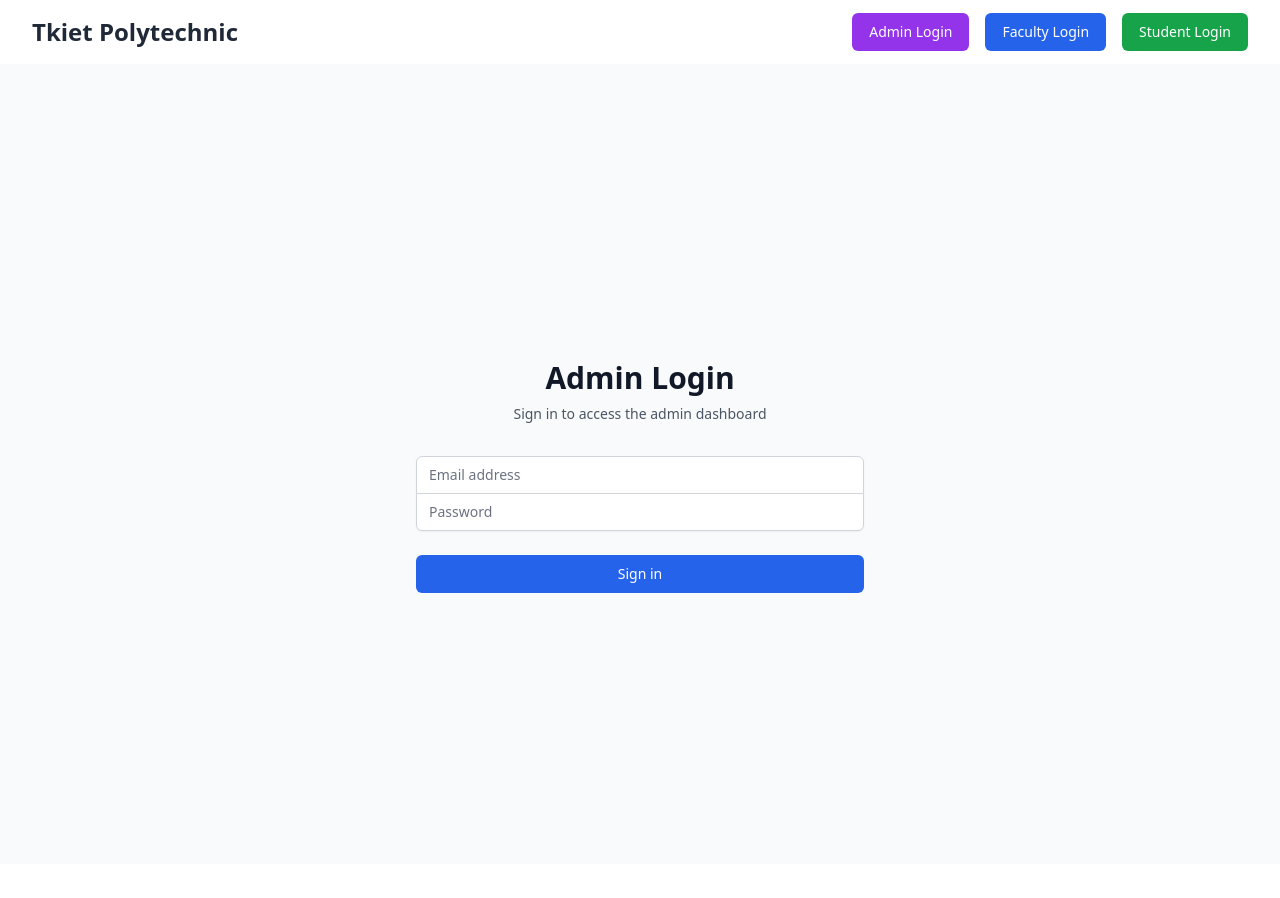
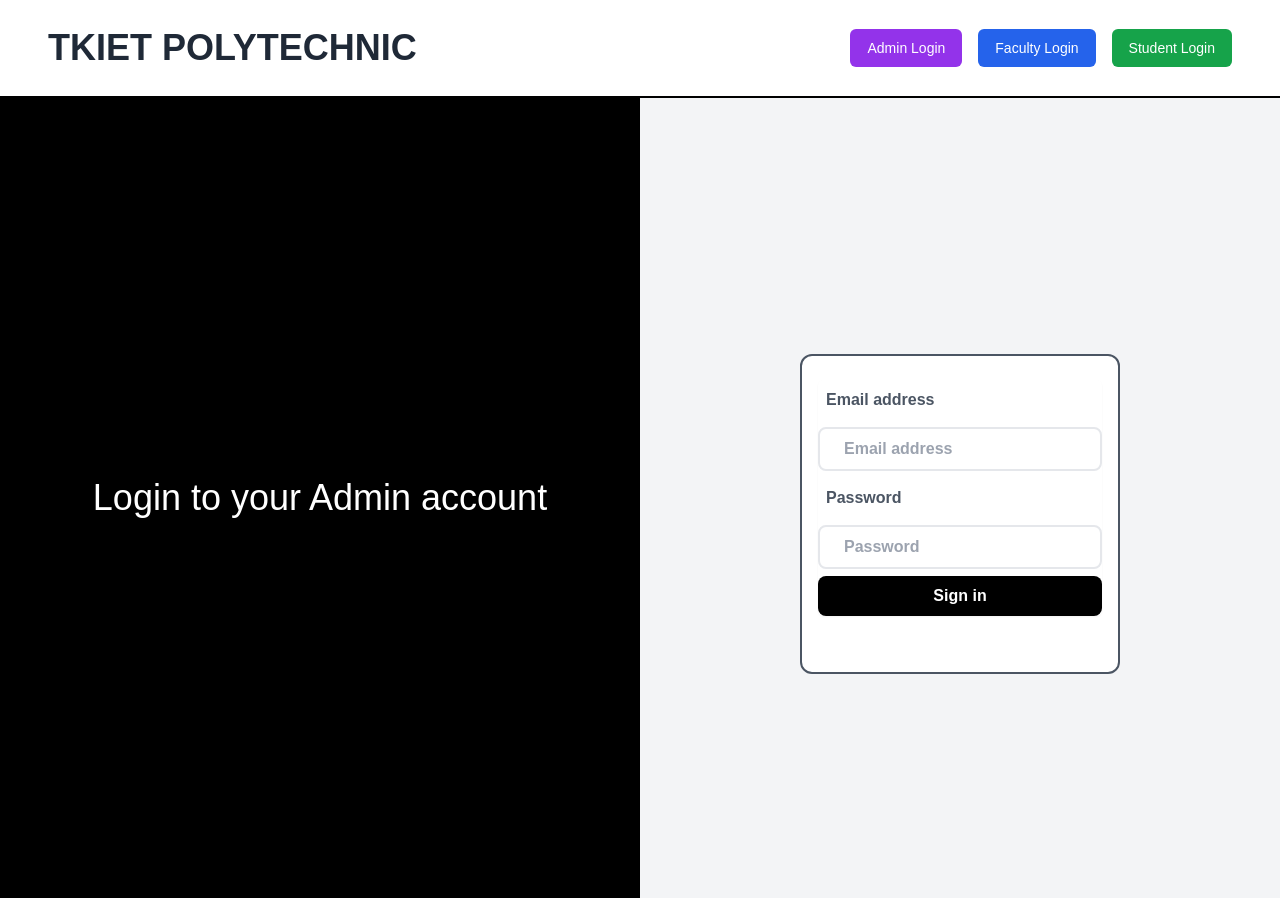
Before and after one commit to ImThanOs36/NoBunk, a React (Vite) app in the folder frontend/: page /admin/login in a window 1280 px wide. Before the commit the page ends 864 px from the top, so only its background shows below. Built offline with nearby package versions, Linux system fonts and the light colour scheme; a web font is replaced by a local one.

Commit message:
Fixing bugs

```diff
--- a/frontend/src/components/Navbar.jsx
+++ b/frontend/src/components/Navbar.jsx
@@ -3,12 +3,12 @@ import { Link } from 'react-router-dom';
 
 function Navbar() {
     return (
-        <nav className="bg-white shadow-md">
-            <div className="max-w-7xl mx-auto px-4 sm:px-6 lg:px-8">
+        <nav className="bg-white shadow-md font-ranade border-b-2 border-black p-4">
+            <div className=" mx-auto px-4 sm:px-6 lg:px-8">
                 <div className="flex justify-between items-center h-16">
                     <div className="flex-shrink-0">
                         <Link to="/" className="flex items-center">
-                            <span className="text-2xl font-bold text-gray-800">Tkiet Polytechnic</span>
+                            <span className="text-4xl font-bold text-gray-800">TKIET POLYTECHNIC</span>
                         </Link>
                     </div>
                     <div className="flex items-center space-x-4">
--- /dev/null
+++ b/frontend/src/components/StudentBulkUpload.jsx
@@ -0,0 +1,62 @@
+import React, { useState } from 'react';
+import axios from 'axios';
+const API_URL = import.meta.env.VITE_API_URL;
+const StudentBulkUpload = () => {
+  const [file, setFile] = useState(null);
+  const [message, setMessage] = useState('');
+
+  const handleFileChange = (e) => {
+    setFile(e.target.files[0]);
+    setMessage('');
+  };
+
+  const handleUpload = async (e) => {
+    e.preventDefault();
+
+    if (!file) {
+      setMessage('Please select a file to upload.');
+      return;
+    }
+
+    const formData = new FormData();
+    formData.append('file', file);
+    console.log(file)
+    try {
+      const response = await axios.post(`${API_URL}/admin/student/addbulk`, formData, {
+        headers: {
+          'Content-Type': 'multipart/form-data',
+        },
+      });
+
+      setMessage(`Upload successful! ${response.data.data.count} students added.`);
+    } catch (error) {
+      console.log(error)
+      setMessage(error.response?.data?.message || 'Upload failed.');
+    }
+  };
+
+  return (
+    <div className="max-w-md mx-auto mt-10 p-6 bg-white rounded-xl shadow-md">
+      <h2 className="text-xl font-bold mb-4 text-center">Bulk Upload Students</h2>
+      <form onSubmit={handleUpload}>
+        <input
+          type="file"
+          accept=".xlsx, .xls"
+          onChange={handleFileChange}
+          className="mb-4 block w-full text-sm text-gray-900 border border-gray-300 rounded-lg cursor-pointer bg-gray-50"
+        />
+        <button
+          type="submit"
+          className="w-full bg-blue-600 text-white py-2 px-4 rounded-lg hover:bg-blue-700 transition"
+        >
+          Upload
+        </button>
+      </form>
+      {message && (
+        <p className="mt-4 text-center text-sm text-gray-700">{message}</p>
+      )}
+    </div>
+  );
+};
+
+export default StudentBulkUpload;
--- a/frontend/src/pages/Admin.jsx
+++ b/frontend/src/pages/Admin.jsx
@@ -137,7 +137,7 @@ export default function Admin() {
     ];
 
     return (
-        <div className="min-h-screen bg-gray-50">
+        <div className="min-h-screen bg-gray-50 font-ranade">
             {/* Tabs */}
             <div className="bg-white shadow">
                 <div className="max-w-7xl mx-auto px-4 sm:px-6 lg:px-8">
--- a/frontend/src/pages/AdminLogin.jsx
+++ b/frontend/src/pages/AdminLogin.jsx
@@ -40,44 +40,52 @@ export default function AdminLogin() {
     };
 
     return (
-        <div className="min-h-screen flex items-center justify-center bg-gray-50 py-12 px-4 sm:px-6 lg:px-8">
-            <div className="max-w-md w-full space-y-8">
-                <div>
-                    <h2 className="mt-6 text-center text-3xl font-extrabold text-gray-900">
-                        Admin Login
-                    </h2>
-                    <p className="mt-2 text-center text-sm text-gray-600">
-                        Sign in to access the admin dashboard
-                    </p>
+        <div className='overflow-hidden h-screen'>
+            <div className='w-full flex font-ranade'>
+
+
+
+                <div className=' w-1/2 hidden sm:flex items-center justify-center h-screen bg-black text-white  text-4xl'>
+                    Login to your Admin account
                 </div>
-                <form className="mt-8 space-y-6" onSubmit={handleSubmit}>
-                    <div className="rounded-md shadow-sm -space-y-px">
-                        <div>
-                            <label htmlFor="email" className="sr-only">Email address</label>
+
+
+                <div className='w-full sm:w-1/2 flex items-center justify-center h-screen bg-gray-100'>
+                    <form className="mt-8 space-y-6 flex flex-col md:w-1/2 border-2 bg-white border-gray-600 p-4 rounded-xl min-h-80 font-semibold pt-6" onSubmit={handleSubmit}>
+                        <div className="rounded-md shadow-sm -space-y-px flex flex-col gap-2">
+
+                            <label htmlFor="email" className=" p-2 text-gray-600">Email address</label>
                             <input
                                 id="email"
                                 name="email"
                                 type="email"
                                 required
-                                className="appearance-none rounded-none relative block w-full px-3 py-2 border border-gray-300 placeholder-gray-500 text-gray-900 rounded-t-md focus:outline-none focus:ring-blue-500 focus:border-blue-500 focus:z-10 sm:text-sm"
+                                className="w-full border-2  rounded-lg py-2 px-6"
                                 placeholder="Email address"
                                 value={formData.email}
                                 onChange={handleChange}
+
                             />
-                        </div>
-                        <div>
-                            <label htmlFor="password" className="sr-only">Password</label>
+
+
+                            <label htmlFor="password" className=" p-2  text-gray-600">Password</label>
                             <input
                                 id="password"
                                 name="password"
                                 type="password"
                                 required
-                                className="appearance-none rounded-none relative block w-full px-3 py-2 border border-gray-300 placeholder-gray-500 text-gray-900 rounded-b-md focus:outline-none focus:ring-blue-500 focus:border-blue-500 focus:z-10 sm:text-sm"
+                                className="w-full border-2  rounded-lg py-2 px-6"
                                 placeholder="Password"
                                 value={formData.password}
                                 onChange={handleChange}
                             />
-                        </div>
+                            <button
+                                type="submit"
+                                className="w-full mt-4 bg-black text-white py-2 px-4 rounded-lg"
+                            >
+                                Sign in
+                            </button>
+
                         </div>
 
                         {error && (
@@ -87,15 +95,11 @@ export default function AdminLogin() {
                         )}
 
                         <div>
-                        <button
-                            type="submit"
-                            className="group relative w-full flex justify-center py-2 px-4 border border-transparent text-sm font-medium rounded-md text-white bg-blue-600 hover:bg-blue-700 focus:outline-none focus:ring-2 focus:ring-offset-2 focus:ring-blue-500"
-                        >
-                            Sign in
-                        </button>
+
                         </div>
                     </form>
                 </div>
             </div>
+        </div>
     );
 }
--- a/frontend/src/pages/FacultyLogin.jsx
+++ b/frontend/src/pages/FacultyLogin.jsx
@@ -5,14 +5,9 @@ const API_URL = import.meta.env.VITE_API_URL;
 
 export default function FacultyLogin() {
     const navigate = useNavigate()
-    const isLoggedIn = localStorage.getItem("isLoggedIn");
-    console.log(isLoggedIn)
 
-    useEffect(() => {
-        if (isLoggedIn) {
-            navigate("/faculty")
-        }
-    }, [])
+
+
 
     const [username, setUsername] = useState('')
     const [password, setPassword] = useState('')
@@ -25,7 +20,7 @@ export default function FacultyLogin() {
                 localStorage.setItem('role', response.data.data.role)
                 localStorage.setItem('department', response.data.data.department)
                 localStorage.setItem('id', response.data.data.id)
-                localStorage.setItem('isLoggedIn', response.data.data.isLoggedIn)
+
 
                 navigate("/faculty")
             })
@@ -38,9 +33,14 @@ export default function FacultyLogin() {
     return (
         <div className='overflow-hidden h-screen'>
             <div className='w-full flex font-ranade'>
+
                 <div className=' w-1/2 hidden sm:flex items-center justify-center h-screen bg-black text-white  text-4xl'>
                     Login to your faculty account
                 </div>
+
+
+
+
                 <div className='w-full sm:w-1/2 flex items-center justify-center h-screen bg-gray-100'>
                     <div className='flex flex-col md:w-1/2 border-2 bg-white border-gray-600 p-4 rounded-xl min-h-80 font-semibold pt-6'>
                         <label htmlFor="username" className='p-2 text-gray-600'>Email Id</label>
--- a/frontend/src/pages/StudentManagement.jsx
+++ b/frontend/src/pages/StudentManagement.jsx
@@ -1,5 +1,6 @@
 import { useState, useEffect } from 'react';
 import axios from 'axios';
+import StudentBulkUpload from '../components/StudentBulkUpload';
 
 const API_URL = import.meta.env.VITE_API_URL;
 const ITEMS_PER_PAGE = 10;
@@ -442,6 +443,9 @@ export default function StudentManagement() {
                     </div>
                 </div>
             )}
+
+
+            <StudentBulkUpload />
         </div>
     );
 }
--- a/frontend/src/pages/SubjectManagement.jsx
+++ b/frontend/src/pages/SubjectManagement.jsx
@@ -1,5 +1,6 @@
 import { useState, useEffect } from 'react';
 import axios from 'axios';
+
 
 const API_URL = import.meta.env.VITE_API_URL;
 
@@ -306,7 +307,7 @@ export default function SubjectManagement() {
                     </div>
 
                     {/* Subject List */}
-                    <div className="bg-white rounded-lg shadow-md p-6">
+                    <div className="bg-white rounded-lg shadow-md p-6 overflow-y-scroll max-h-[70vh]">
                         <h2 className="text-xl font-semibold mb-4">Subject List</h2>
                         <div className="grid grid-cols-1 gap-4">
                             {subjects.map((subject) => (
@@ -513,6 +514,7 @@ export default function SubjectManagement() {
                             </div>
                         </form>
                     </div>
+
                 </div>
             )}
         </div>
```
Also changed, not shown: 1 other file (tests, documents, lock files or other folders). Lines whose indentation alone changed are shown as unchanged.
